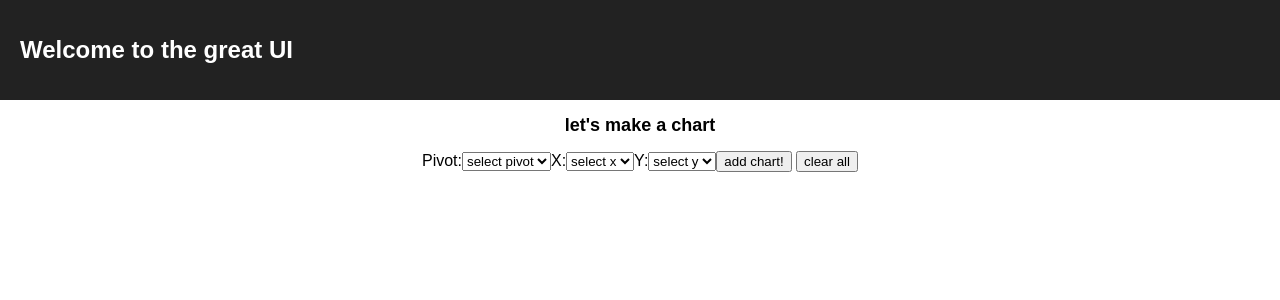
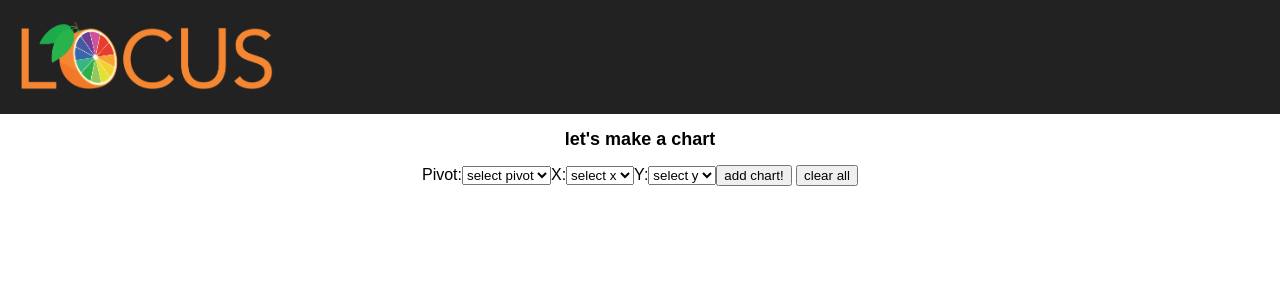
Before and after one commit to klenofjupiter/the-great-ui, a React (Create React App) app: page / in a window 1280 px wide. Shown: the top 300 px of the page. Built offline with nearby package versions, Linux system fonts and the light colour scheme.

Commit message:
logo added

```diff
--- a/src/App.css
+++ b/src/App.css
@@ -21,6 +21,9 @@
 .App-intro {
   font-size: large;
 }
+.logo {
+  height: 70px;
+}
 
 /*@keyframes App-logo-spin {
   from { transform: rotate(0deg); }
--- a/src/Navbar.js
+++ b/src/Navbar.js
@@ -1,11 +1,10 @@
 import React from 'react';
 import { Link } from 'react-router-dom';
-
 import './App.css'
 
 const Navbar = () => (
  <header className="App-header">
-    <h1 className="App-title"><Link to="/">Welcome to the great UI</Link></h1>
+    <Link to="/"><img className="logo" alt="Locus Logo with 12-color segmented orange for the 'o' character" src="/locus.png"/></Link>
  </header>
 )
 
--- a/src/Viz.js
+++ b/src/Viz.js
@@ -1,6 +1,8 @@
 import React, { Component } from 'react';
 import * as d3 from 'd3';
 
+//all math and asynchronous data fetching should be done in parent components
+//all visualization/d3 commands should be done here
 let dummyData = [ [.60, .20, .20], [.20, .15, .65],  [.70,  .10, .20]]
 
 export default class Viz extends Component {
```
Also changed, not shown: public/locus.png (added).
